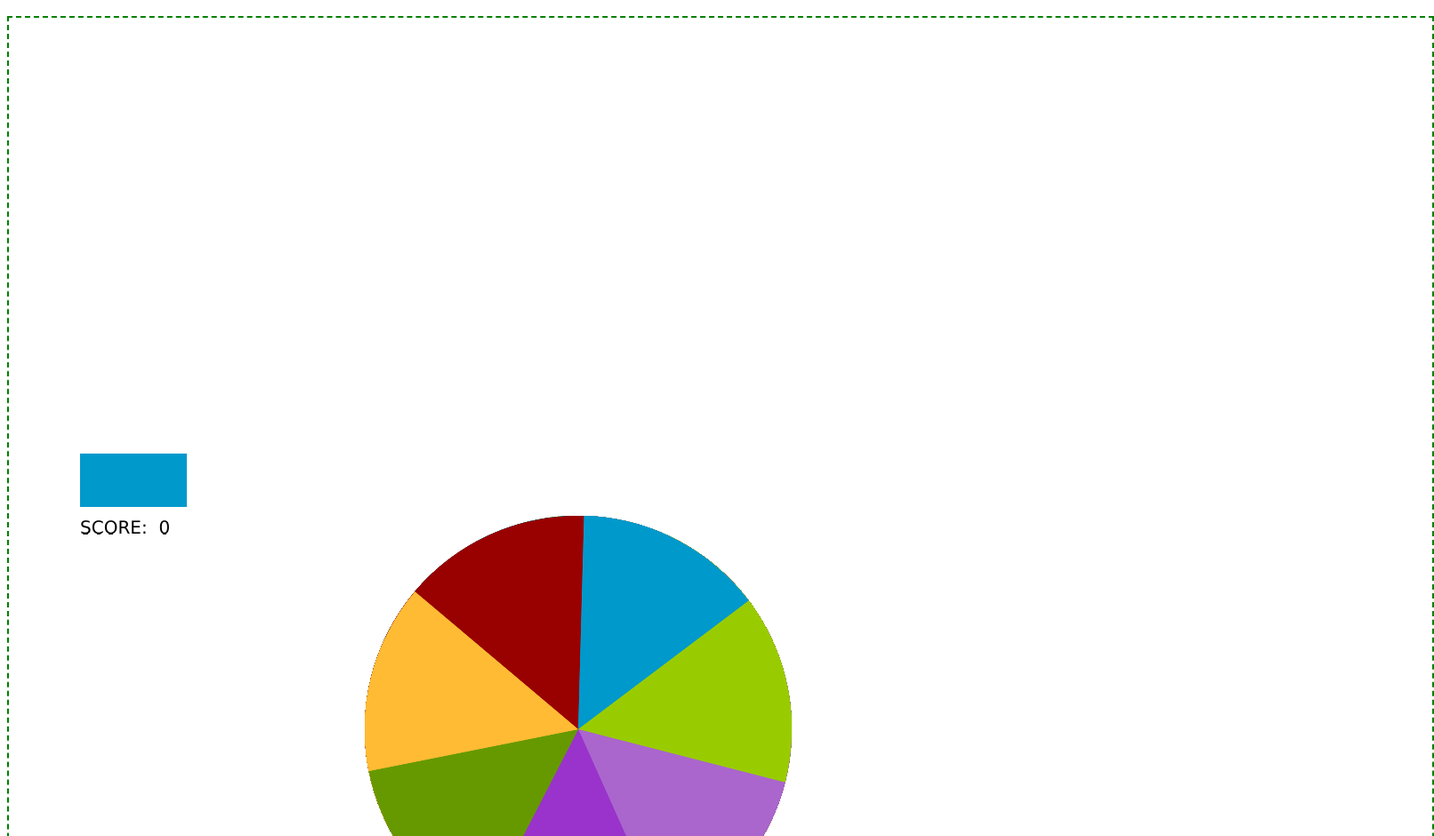
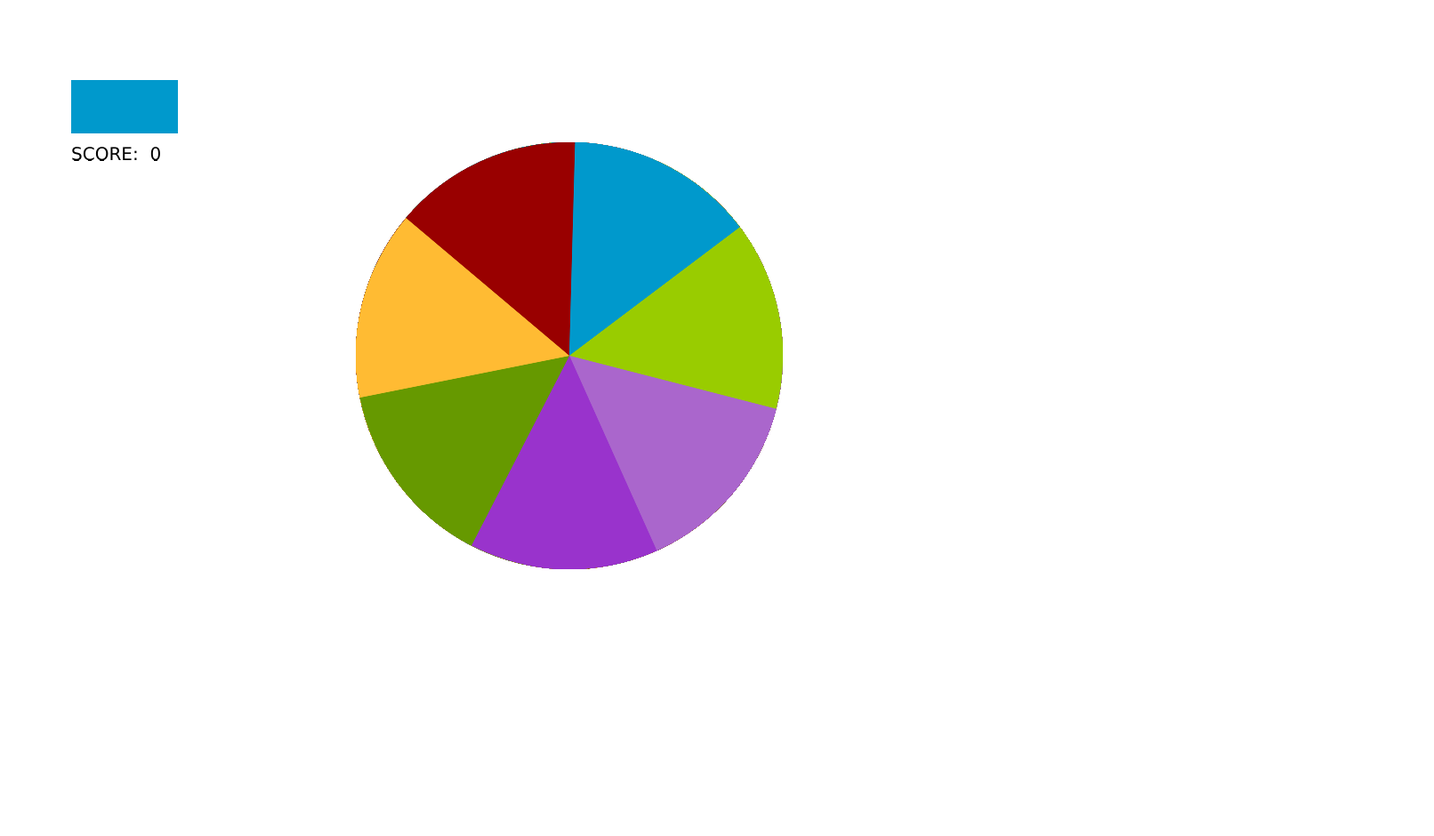
Before and after one commit to FlySongSwen/FlySongSwen.github.io, a plain HTML site: page mySpinningCircle/index.html in a window 1280 px wide. Shown: the top 940 px of the page at 89% size, 1612 px wide, since content can reach past the window. After the commit the page ends 800 px from the top, so only its background shows below. Drawn offline with Linux system fonts and the light colour scheme.

Commit message:
Update index.html

```diff
--- a/mySpinningCircle/index.html
+++ b/mySpinningCircle/index.html
@@ -4,45 +4,42 @@
     <meta charset='utf-8'>
     <title>转盘</title>
     <style type="text/css">
-    body {
-        padding-top: 10px;
-        text-align: center;
+    *{
+        padding:0;
+        margin:0;
+    }
+    html,body {
+        width:100%;
+        height:100%;
     }
 
-    #allcanvas{
 
-        position:absolute;
-        width: 1600px;
-        height: 1200px;
-        margin:auto;
-
-    }
     #canvas1 {
         position :absolute;
-        bottom:0;
-        left: 0;
+        width:100%;
+        height:100%;
         z-index:0;
     }
     #canvas2 {
         position :absolute;
-        bottom:0;
-        left: 0;
+        width:100%;
+        height:100%;
         z-index:1;
     }
     </style>  <!--z-index为堆叠顺序-->
 </head>
 <body>
 
-        <div id = "allcanvas"style = "border:2px dashed green">
-            <canvas id = "canvas1" width = "1600" height = "1200" >浏览器不支持</canvas>
-            <canvas id = "canvas2" width = "1600" height = "1200" >浏览器不支持</canvas>
-        </div>
+        <!-- <div id = "allcanvas"style = "border:2px dashed green"></div> -->
+            <canvas id = "canvas1"  >浏览器不支持</canvas>
+            <canvas id = "canvas2"  >浏览器不支持</canvas>
+        <script type = "text/javascript" src= "main.js"></script>
         <script type = "text/javascript" src= "addMinus.js"></script>
         <script type = "text/javascript" src= "data.js"></script>
         <script type = "text/javascript" src= "collision.js"></script>
         <script type = "text/javascript" src= "block.js"></script>
         <script type = "text/javascript" src= "ball.js"></script>
-        <script type = "text/javascript" src= "main.js"></script>
+
 
 </body>
 
```
